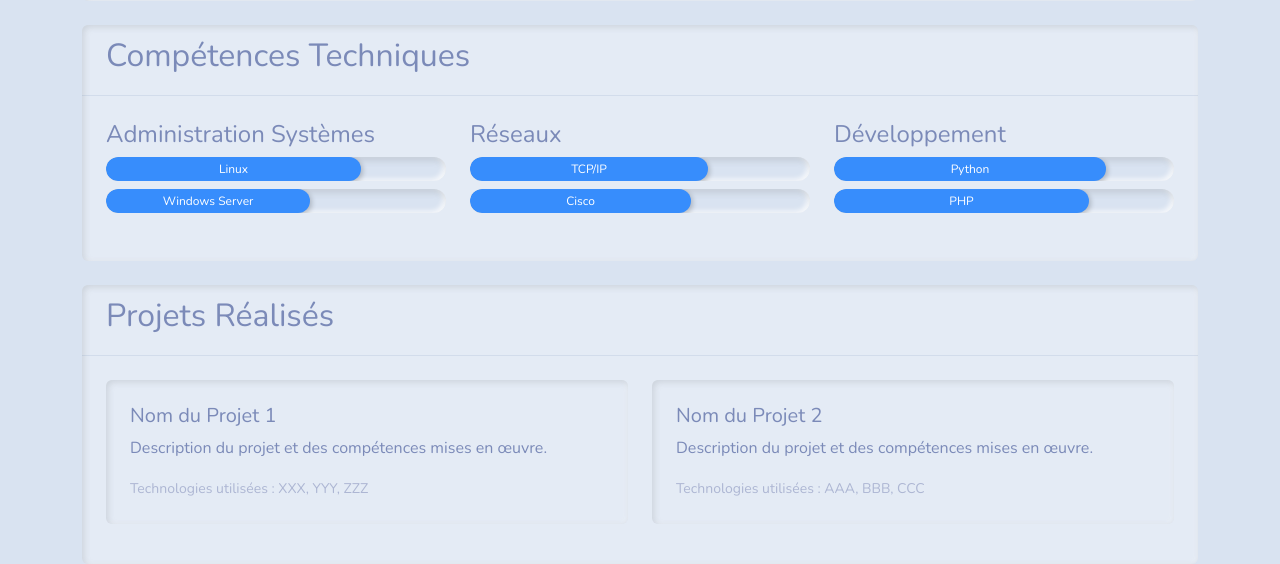
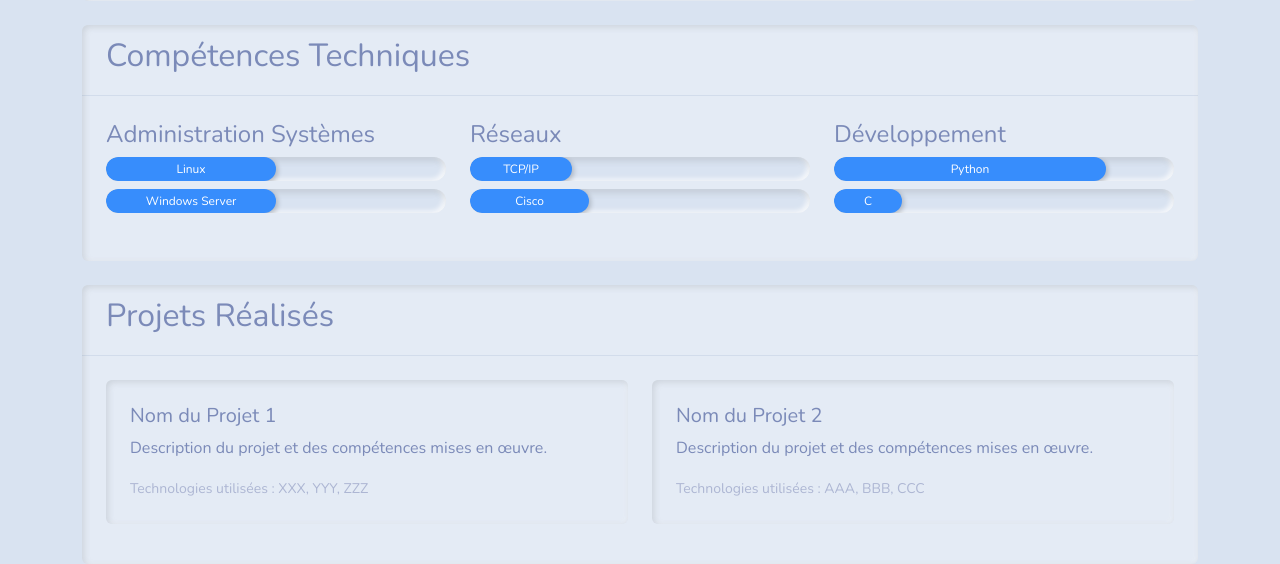
Before and after one commit to Shemseddine-Mammad/SAE1.4, a Symfony app: template templates/shems/portfolio.html.twig in a window 1280 px wide. Shown: the part 550-1114 px from the top of the page. Run offline with Twig, Linux system fonts and the light colour scheme; the template is opened without the code that fills it, so the values that code supplies are empty; some libraries are stand-ins or nearby versions.

Commit message:
15/01/2025

```diff
--- a/templates/shems/portfolio.html.twig
+++ b/templates/shems/portfolio.html.twig
@@ -44,10 +44,10 @@
                 <div class="col-md-4 mb-3">
                     <h4>Administration Systèmes</h4>
                     <div class="progress mb-2">
-                        <div class="progress-bar" role="progressbar" style="width: 75%">Linux</div>
+                        <div class="progress-bar" role="progressbar" style="width: 50%">Linux</div>
                     </div>
                     <div class="progress mb-2">
-                        <div class="progress-bar" role="progressbar" style="width: 60%">Windows Server</div>
+                        <div class="progress-bar" role="progressbar" style="width: 50%">Windows Server</div>
                     </div>
                 </div>
 
@@ -55,10 +55,10 @@
                 <div class="col-md-4 mb-3">
                     <h4>Réseaux</h4>
                     <div class="progress mb-2">
-                        <div class="progress-bar" role="progressbar" style="width: 70%">TCP/IP</div>
+                        <div class="progress-bar" role="progressbar" style="width: 30%">TCP/IP</div>
                     </div>
                     <div class="progress mb-2">
-                        <div class="progress-bar" role="progressbar" style="width: 65%">Cisco</div>
+                        <div class="progress-bar" role="progressbar" style="width: 35%">Cisco</div>
                     </div>
                 </div>
 
@@ -69,7 +69,7 @@
                         <div class="progress-bar" role="progressbar" style="width: 80%">Python</div>
                     </div>
                     <div class="progress mb-2">
-                        <div class="progress-bar" role="progressbar" style="width: 75%">PHP</div>
+                        <div class="progress-bar" role="progressbar" style="width: 20%">C</div>
                     </div>
                 </div>
             </div>
```
Also changed, not shown: templates/shems/loisirs.html.twig (+5 -23 lines), public/image/logo_tkd.png (added).
